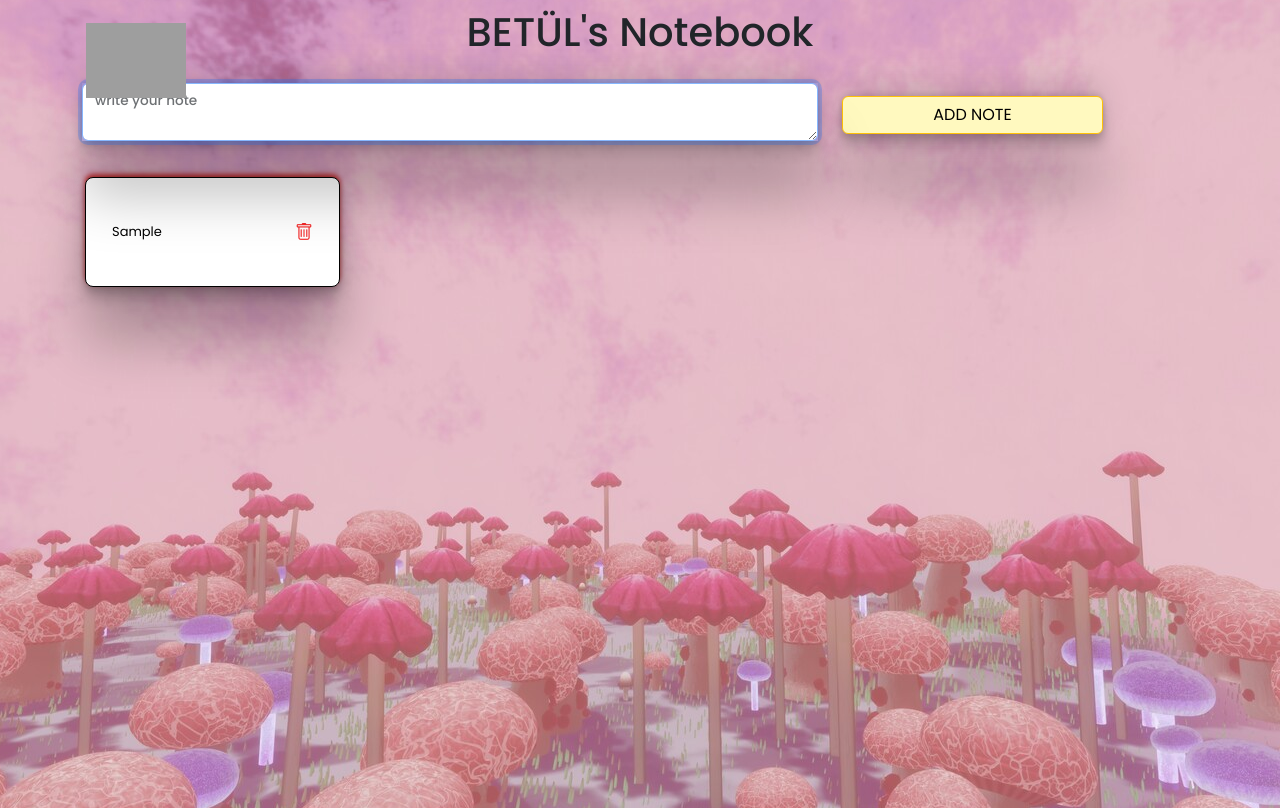
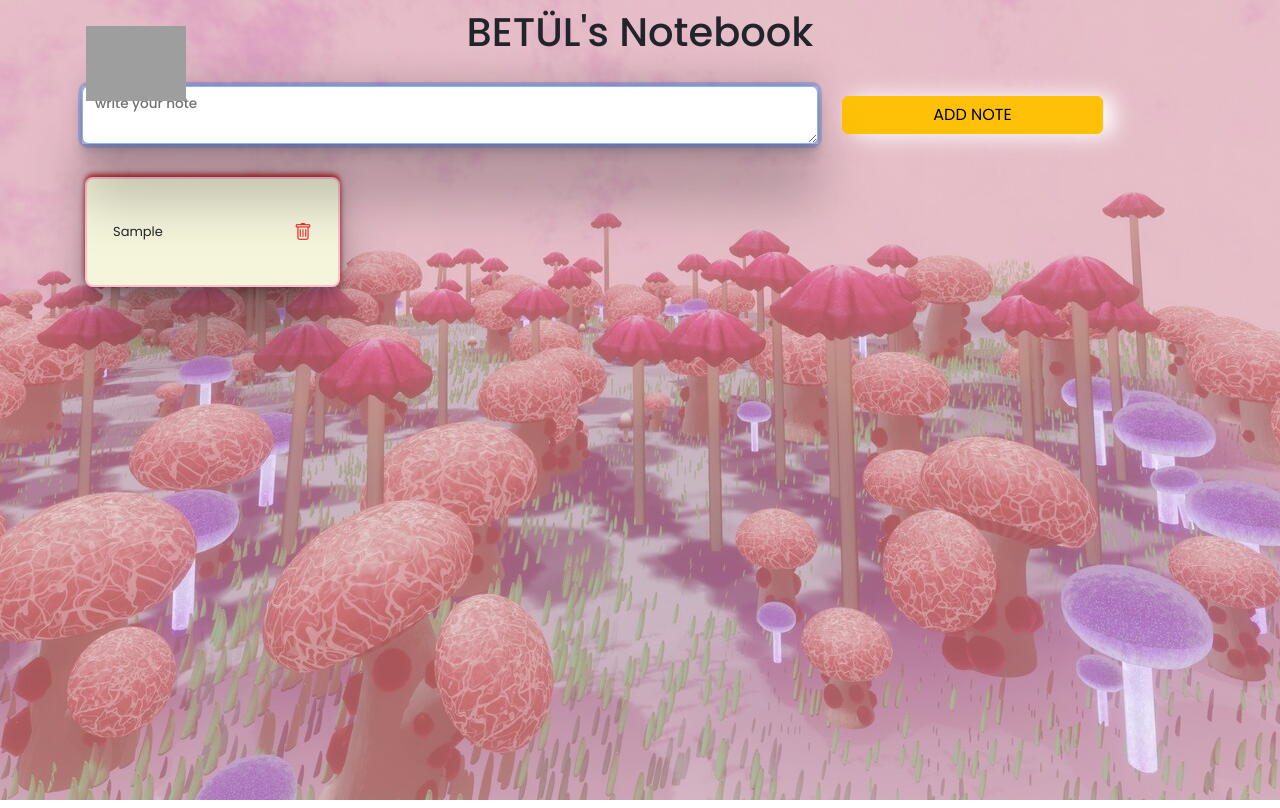
Before and after one commit to betul-dogan/notebook, a plain HTML site: page index.html in a window 1280 px wide. Both pictures are taken after typing "Sample" into the empty fields and a click on the button "ADD NOTE". Drawn offline with nearby package versions, Linux system fonts and the light colour scheme; grey boxes are pictures that could not be loaded.

Commit message:
first commit

```diff
--- a/style.css
+++ b/style.css
@@ -3,60 +3,40 @@ body {
   background-image: url("b.jpg");
   background-repeat: no-repeat;
   background-position: center;
-  height: 100vh;
   font-family: "Poppins", sans-serif;
-
 }
-.siyah{
-  height: 100vh;
-}
-
 .note {
   padding: 12px 26px;
+  background-color: beige;
   margin:3px;
   height: 110px;
   border-radius: 8px;
-  color: #000000;
   display: flex;
   justify-content: space-between;
   align-items: center;
   font-size: 13px;
-  border: 1px solid;
-  background-color: #ffffff;
+  border: 2px solid pink;
   box-shadow: rgba(0, 0, 0, 0.25) 0px 54px 55px, rgba(0, 0, 0, 0.12) 0px -12px 30px, rgba(0, 0, 0, 0.12) 0px 4px 6px, rgba(0, 0, 0, 0.17) 0px 12px 13px, rgb(195, 48, 48) 0px -3px 5px;
   overflow: hidden;
 }
-
 .delete-icon {
   color: rgb(244, 38, 38);
   font-weight: bold;
   font-size: 18px;
-
 }
-
 .animate__animated.animate__tada {
   --animate-duration: 4s;
 }
-
 button {
-  background-color: #fff9bf !important;
-  color: #000000 !important;
-  box-shadow: rgba(0, 0, 0, 0.25) 0px 54px 55px, rgba(0, 0, 0, 0.12) 0px -12px 30px, rgba(0, 0, 0, 0.12) 0px 4px 6px, rgba(0, 0, 0, 0.17) 0px 12px 13px, rgba(0, 0, 0, 0.09) 0px -3px 5px;
+  box-shadow:10px 1px 21px 1px rgb(255, 255, 255);
 }
-
-.content {
-  position: relative;
-}
-
 .textarea-wrapper {
   position: relative;
-  display: inline-block;
   width: 100%;
   color: rgb(130, 24, 229);
   font-weight: 500;
   box-shadow: rgba(0, 0, 0, 0.25) 0px 54px 55px, rgba(0, 0, 0, 0.12) 0px -12px 30px, rgba(0, 0, 0, 0.12) 0px 4px 6px, rgba(0, 0, 0, 0.17) 0px 12px 13px, rgba(0, 0, 0, 0.09) 0px -3px 5px;
 }
-
 .textarea-wrapper img {
   position: absolute;
   bottom: 43px;
@@ -65,9 +45,6 @@ button {
   z-index: 10;
 }
 
-.textarea-wrapper textarea {
-  padding-left: 70px;
-}
 @media (max-width: 768px) {
   .note{
     height: 75px;
```
